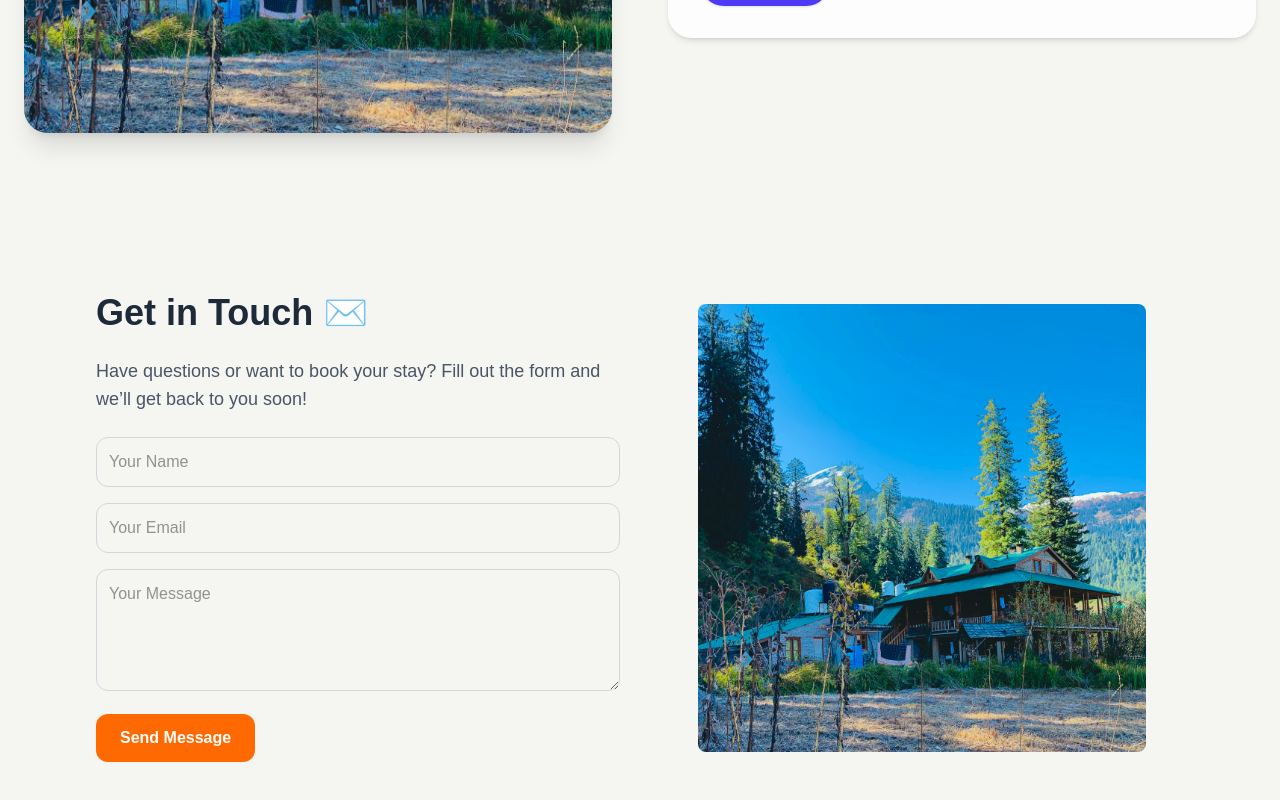
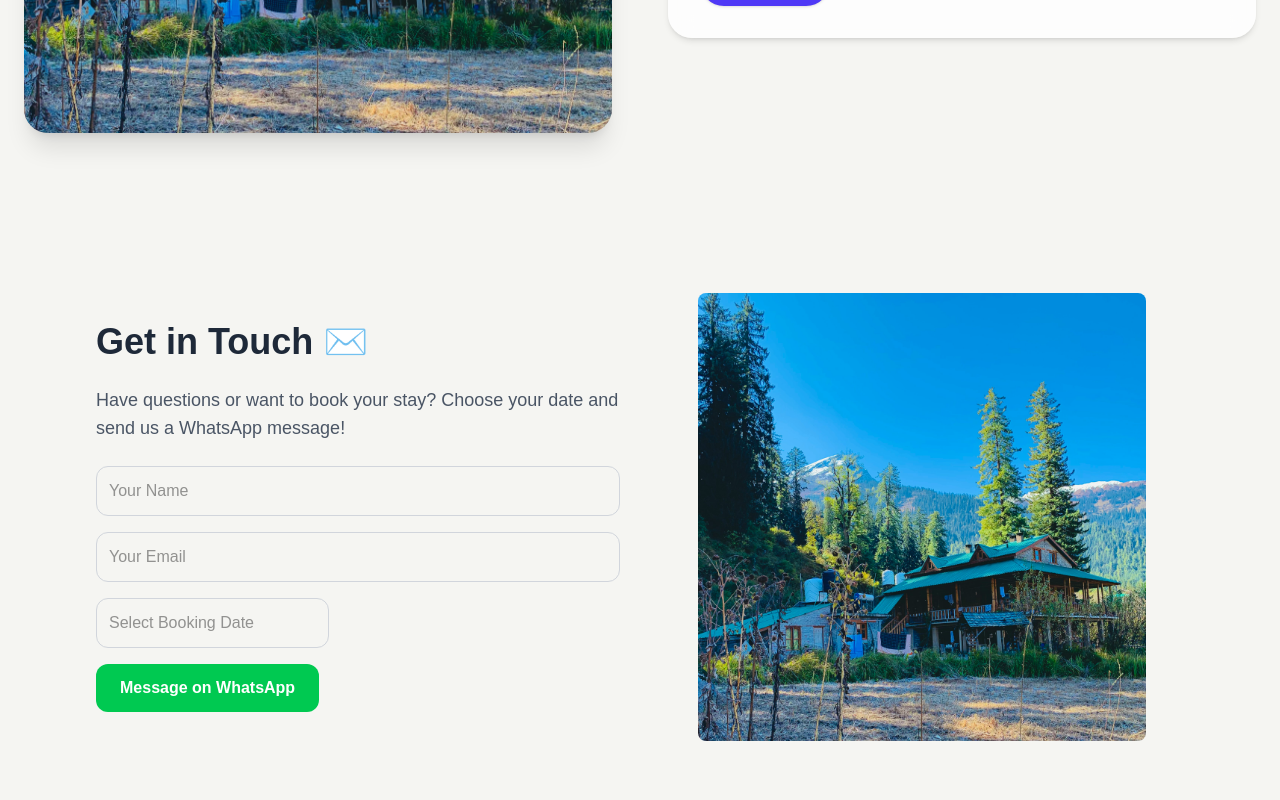
Before and after one commit to rajnish612/Digital-Marketing-Agency, a Next.js app: page / in a window 1280 px wide. Shown: the part 3369-4169 px from the top of the page. Built offline with nearby package versions, Linux system fonts and the light colour scheme; a web font is replaced by a local one.

Commit message:
added contact form with calendar and WhatsApp integration

```diff
--- a/package.json
+++ b/package.json
@@ -16,6 +16,7 @@
     "next": "15.3.4",
     "react": "^19.0.0",
     "react-animated-cursor": "^2.11.2",
+    "react-datepicker": "^8.4.0",
     "react-dom": "^19.0.0",
     "react-icons": "^5.5.0",
     "tailwind-merge": "^3.3.1"
--- a/src/app/components/ContactUs.js
+++ b/src/app/components/ContactUs.js
@@ -1,8 +1,27 @@
 "use client";
-import React from "react";
+import React, { useState } from "react";
 import { motion } from "framer-motion";
+import DatePicker from "react-datepicker";
+import "react-datepicker/dist/react-datepicker.css";
 
 const ContactUs = () => {
+  const [selectedDate, setSelectedDate] = useState(null);
+  const [name, setName] = useState("");
+  const [email, setEmail] = useState("");
+  const phoneNumber = "918638232686";
+
+  const generateWhatsAppLink = () => {
+    const baseURL = `https://wa.me/${phoneNumber}`;
+    const message = `Hi! I'm ${name || "a guest"}${
+      email && `(${email})`
+    } and i am interested in booking your homestay${
+      selectedDate ? ` on ${selectedDate.toLocaleDateString()}` : ""
+    }. Please provide more details.`;
+
+    const encodedMessage = encodeURIComponent(message);
+    return `${baseURL}?text=${encodedMessage}`;
+  };
+
   return (
     <section id="contact" className="bg-[#f5f5f2] py-16 px-4 md:px-24">
       <motion.div
@@ -23,13 +42,14 @@ const ContactUs = () => {
             Get in Touch ✉️
           </motion.h2>
           <p className="text-gray-600 text-lg">
-            Have questions or want to book your stay? Fill out the form and
-            we’ll get back to you soon!
+            Have questions or want to book your stay? Choose your date and send
+            us a WhatsApp message!
           </p>
 
           <form className="space-y-4">
             <div>
               <input
+                onChange={(e) => setName(e.target.value)}
                 type="text"
                 placeholder="Your Name"
                 className="w-full p-3 rounded-xl border border-gray-300 focus:outline-none focus:ring-2 focus:ring-orange-400 transition"
@@ -37,26 +57,34 @@ const ContactUs = () => {
             </div>
             <div>
               <input
+                onChange={(e) => setEmail(e.target.value)}
                 type="email"
                 placeholder="Your Email"
                 className="w-full p-3 rounded-xl border border-gray-300 focus:outline-none focus:ring-2 focus:ring-orange-400 transition"
               />
             </div>
+
+            {/* Date Picker */}
             <div>
-              <textarea
-                placeholder="Your Message"
-                rows="4"
+              <DatePicker
+                selected={selectedDate}
+                onChange={(date) => setSelectedDate(date)}
+                placeholderText="Select Booking Date"
                 className="w-full p-3 rounded-xl border border-gray-300 focus:outline-none focus:ring-2 focus:ring-orange-400 transition"
-              ></textarea>
+                minDate={new Date()}
+              />
             </div>
-            <motion.button
-              type="submit"
-              className="bg-orange-500 hover:bg-orange-600 text-white font-semibold px-6 py-3 rounded-xl transition"
+
+            <motion.a
+              href={email && name && selectedDate && generateWhatsAppLink()}
+              target="_blank"
+              rel="noopener noreferrer"
+              className="inline-block bg-green-500 hover:bg-green-600 text-white font-semibold px-6 py-3 rounded-xl transition text-center"
               whileTap={{ scale: 0.95 }}
               whileHover={{ scale: 1.02 }}
             >
-              Send Message
-            </motion.button>
+              Message on WhatsApp
+            </motion.a>
           </form>
         </div>
 
```
Also changed, not shown: 1 other file (tests, documents, lock files or other folders).
